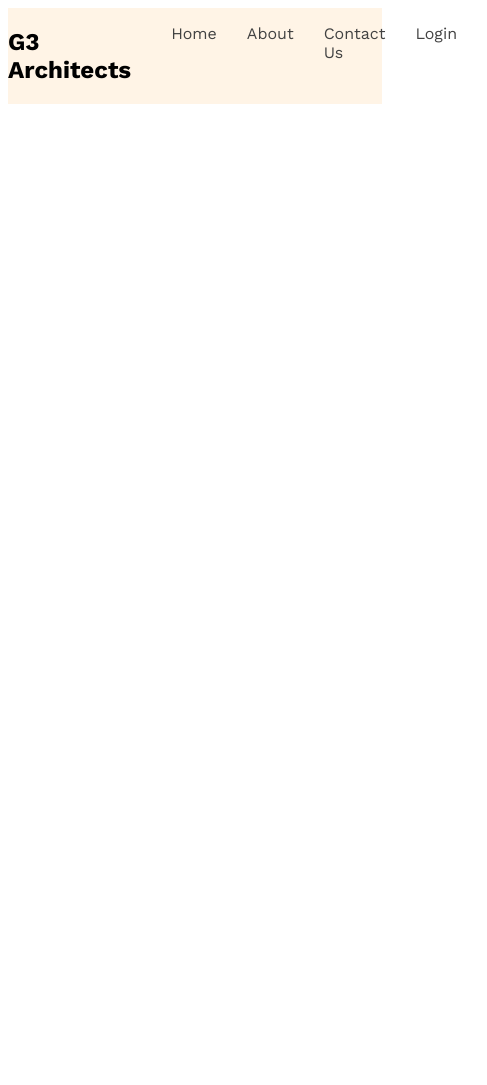
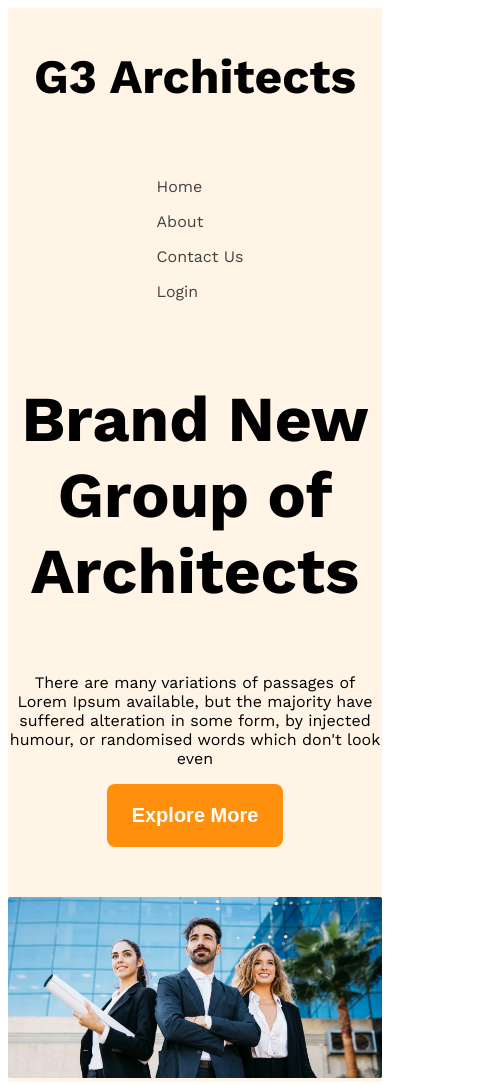
Before and after one commit to rafio1020/g3-hero-responsive-website, a plain HTML site: page index.html in a window 390 px wide. Shown: the whole page, 487 px wide, since content can reach past the window. Before the commit the page ends 844 px from the top, so only its background shows below. Drawn offline with nearby package versions, Linux system fonts and the light colour scheme.

Commit message:
header updated Responsiveness

```diff
--- a/index.html
+++ b/index.html
@@ -19,7 +19,12 @@
             </ul>
         </nav>
         <div class="banner">
-
+            <div class="banner-content">
+                <h3 class="banner-title">Brand New Group of Architects</h3>
+                <p class="banner-description">There are many variations of passages of Lorem Ipsum available, but the majority have suffered alteration in some form, by injected humour, or randomised words which don't look even</p>
+                <button class="btn-primary">Explore More</button>
+            </div>
+            <img src="/images/banner.png" alt="" class="banner-image">
         </div>
     </header>
     <main>
--- a/styles/architecture.css
+++ b/styles/architecture.css
@@ -22,12 +22,27 @@
 .bg-light{
     background-color: rgba(255, 144, 14, 0.1);
 }
+.btn-primary{
+    background-color: #FF900E;
+    border-radius: 8px;
+    color: white;
+    padding: 20px 25px;
+    font-size: 1.25rem;
+    font-weight: 600;
+    border: none;
+
+}
 
 /* Header Styles */
 
 /* Nav Bar Related Styles */
+.brand-title{
+    font-weight: bold;
+    font-size: 3rem;
+}
 .navbar{
     justify-content: space-between;
+    align-items: center;
 }
 .nav-item{
     list-style: none;
@@ -41,3 +56,29 @@
     max-width: 1440px;
     margin: 0 Auto;
 }
+
+/* Banner Styles */
+.banner-content{
+    max-width: 850px;
+    margin: 0 auto;
+    text-align: center;
+    margin-bottom: 50px;
+}
+.banner-title{
+    font-size: 4rem;
+    font-weight: bold;
+}
+.banner-description{
+    font-size: 1rem;
+}
+.banner-image{
+    width: 100%
+}
+
+/* Responsive Media Query */
+@media screen and (max-width:576px){
+    .navbar, .nav-links{
+        flex-direction: column;
+        gap: 1rem;
+    }
+}
```
